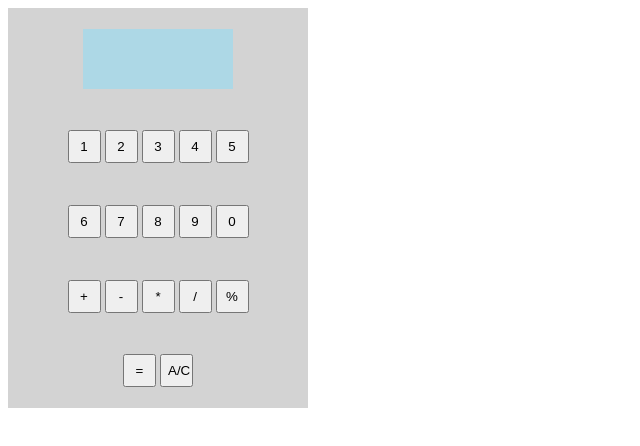
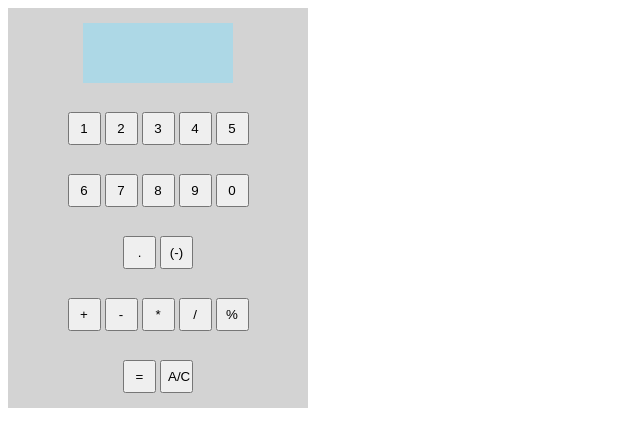
Before and after one commit to DrewWarrenTIY-tiy/wk-03-calculator, a plain HTML site: page index.html in a window 1280 px wide. Shown: the whole page, without its empty margins (0-640 px from the left). Drawn offline with Linux system fonts and the light colour scheme.

Commit message:
feat(init) Add negative and decimal buttons

```diff
--- a/index.html
+++ b/index.html
@@ -23,6 +23,10 @@
         <button id="9" onClick="numToString(this.id)" type="button" name="numNine">9</button>
         <button id="0" onClick="numToString(this.id)" type="button" name="numZero">0</button>
       </div>
+      <div class="numButtonsThree">
+        <button id="." onClick="numToString(this.id)" type="button" name="numDecimal">.</button>
+        <button id="-" onClick="numToString(this.id)" type="button" name="numNeg">(-)</button>
+      </div>
       <div class ="operatorButtons">
         <button id="+" onClick="operToString(this.id)" type="button" name="add">+</button>
         <button id="-" onClick="operToString(this.id)" type="button" name="subtract">-</button>
```
Also changed, not shown: js/script.js (+9 -1 lines).
